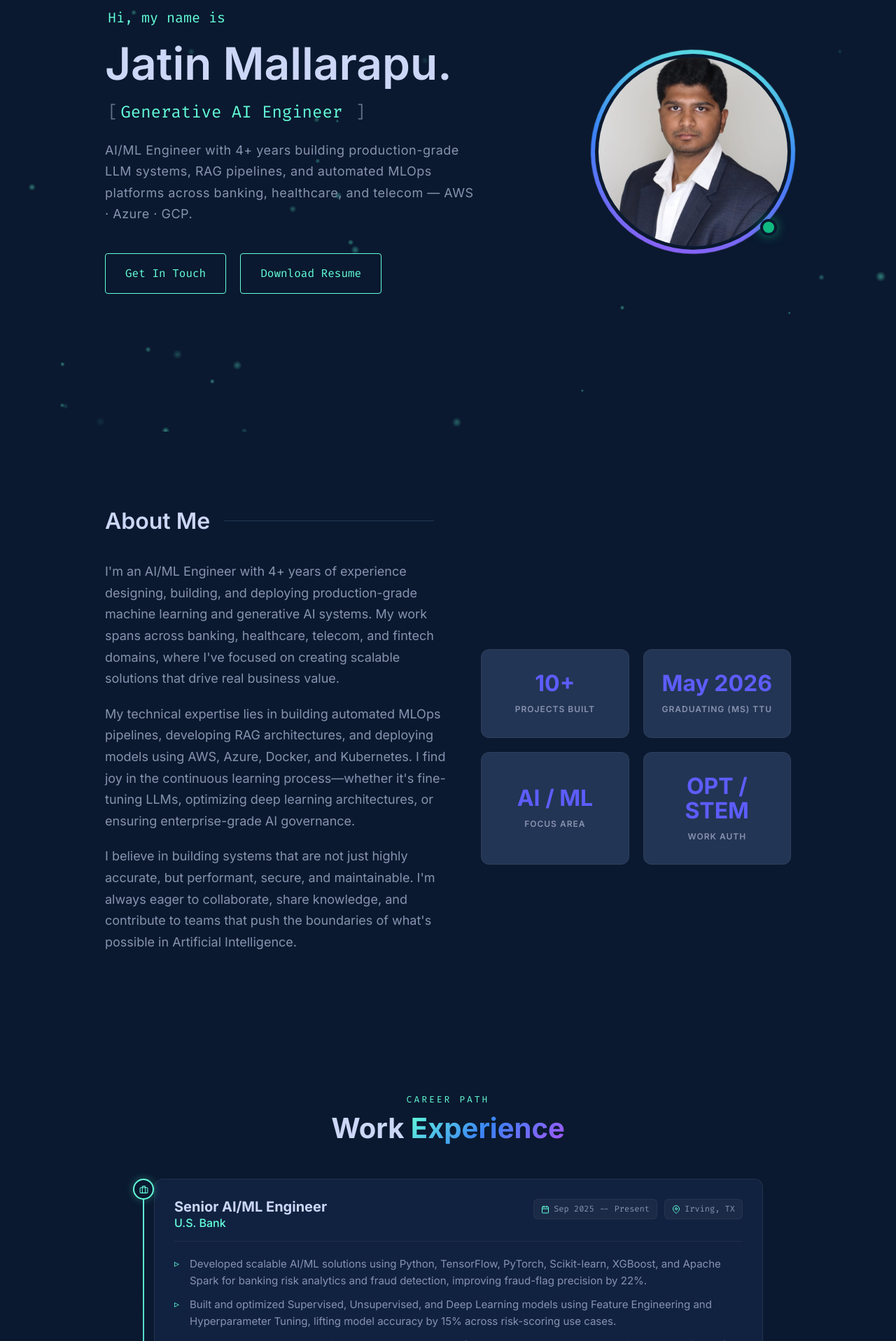
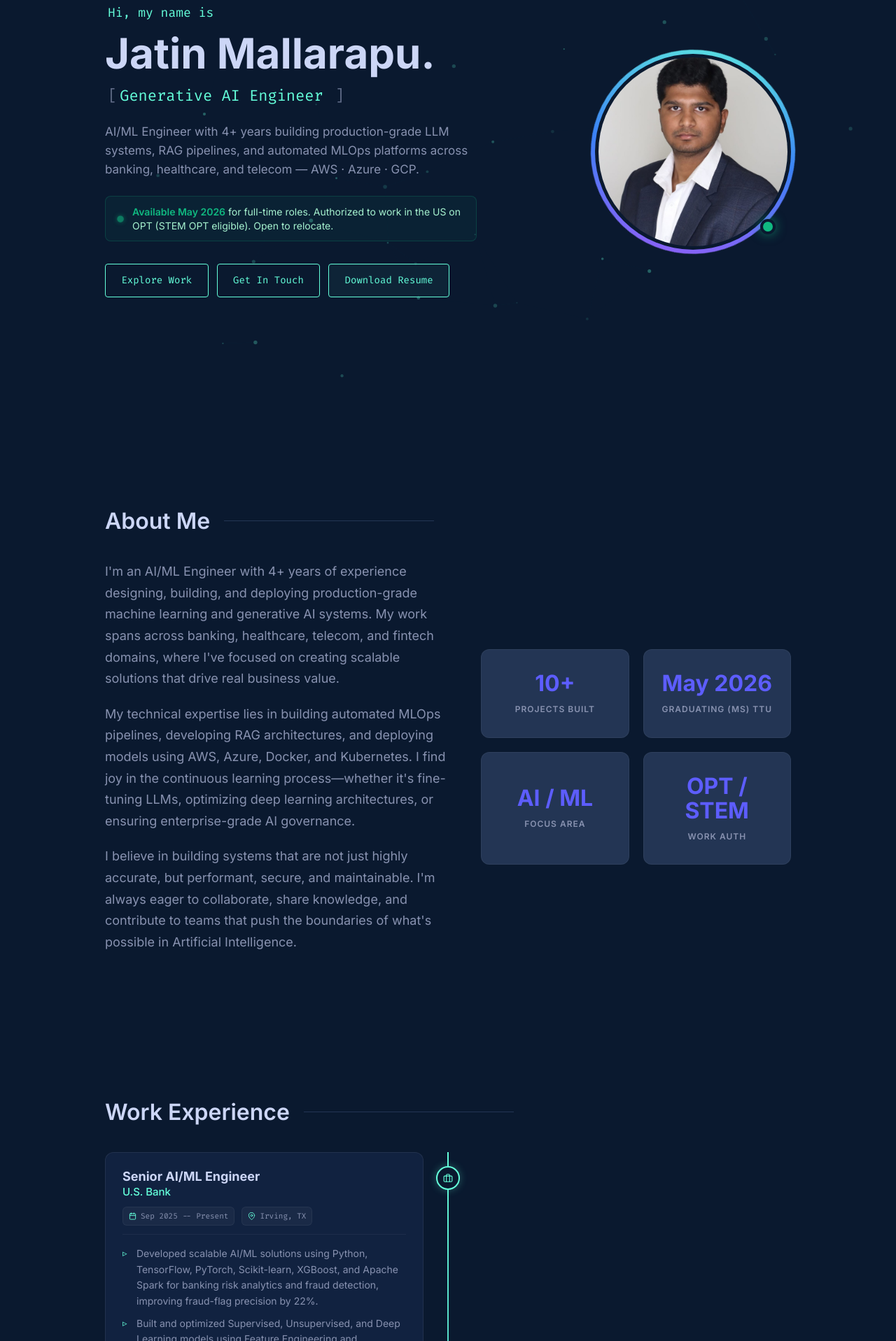
Before and after one commit to jatinmallarapu/portfolio, a React (Vite) app: page / in a window 1280 px wide. Shown: the part 183-2100 px from the top of the page at 70% size. Built offline with nearby package versions, Linux system fonts and the light colour scheme.

Commit message:
Update layout: 2-column home with availability status banner, alternating vertical experience timeline, improved high-contrast skill pills, left-aligned section titles, and drifting geometric node background

```diff
--- a/src/components/Experience.scss
+++ b/src/components/Experience.scss
@@ -2,42 +2,25 @@
   position: relative;
   z-index: 1;
 
-  .section-header {
-    margin-bottom: 50px;
-    text-align: center;
-
-    .subtitle {
-      font-family: var(--font-mono);
-      font-size: 13px;
-      text-transform: uppercase;
-      letter-spacing: 3px;
-      color: var(--accent);
-      margin-bottom: 8px;
-    }
-
-    .title {
-      font-size: clamp(28px, 4vw, 40px);
-      font-weight: 700;
-    }
-  }
-
   .timeline-container {
     position: relative;
-    max-width: 900px;
-    margin: 0 auto;
-    padding-left: 30px;
+    max-width: 1000px;
+    margin: 40px auto 0;
+    width: 100%;
 
     .timeline-line {
       position: absolute;
-      top: 15px;
-      bottom: 15px;
-      left: 14px;
+      top: 0;
+      bottom: 0;
+      left: 50%;
       width: 2px;
       background: linear-gradient(180deg, var(--accent) 0%, rgba(59, 130, 246, 0.4) 50%, rgba(35, 53, 84, 0.2) 100%);
+      transform: translateX(-50%);
     }
 
     .timeline-item {
       position: relative;
+      width: 50%;
       margin-bottom: 40px;
 
       &:last-child {
@@ -46,10 +29,9 @@
 
       .timeline-node {
         position: absolute;
-        left: -30px;
-        top: 0;
-        width: 30px;
-        height: 30px;
+        top: 20px;
+        width: 34px;
+        height: 34px;
         border-radius: 50%;
         background-color: var(--bg-primary);
         border: 2px solid var(--accent);
@@ -57,7 +39,7 @@
         display: flex;
         align-items: center;
         justify-content: center;
-        font-size: 13px;
+        font-size: 14px;
         z-index: 2;
         box-shadow: 0 0 12px rgba(100, 255, 218, 0.3);
       }
@@ -66,7 +48,7 @@
         background: var(--bg-secondary);
         border: 1px solid rgba(255, 255, 255, 0.07);
         border-radius: 12px;
-        padding: 28px;
+        padding: 24px;
         transition: all 0.3s ease;
 
         &:hover {
@@ -81,19 +63,19 @@
           align-items: flex-start;
           flex-wrap: wrap;
           gap: 12px;
-          margin-bottom: 20px;
-          padding-bottom: 16px;
+          margin-bottom: 16px;
+          padding-bottom: 12px;
           border-bottom: 1px solid rgba(255, 255, 255, 0.05);
 
           .job-role {
-            font-size: 20px;
+            font-size: 18px;
             font-weight: 700;
             color: var(--text-primary);
             margin-bottom: 4px;
           }
 
           .job-company {
-            font-size: 16px;
+            font-size: 15px;
             font-weight: 500;
             color: var(--accent);
           }
@@ -105,8 +87,8 @@
 
             .tag {
               font-family: var(--font-mono);
-              font-size: 12px;
-              padding: 4px 10px;
+              font-size: 11px;
+              padding: 4px 8px;
               border-radius: 6px;
               display: flex;
               align-items: center;
@@ -129,9 +111,9 @@
 
           li {
             position: relative;
-            padding-left: 22px;
+            padding-left: 20px;
             margin-bottom: 10px;
-            font-size: 15px;
+            font-size: 14px;
             color: var(--text-secondary);
             line-height: 1.6;
 
@@ -144,27 +126,71 @@
               position: absolute;
               left: 0;
               color: var(--accent);
-              font-size: 14px;
+              font-size: 13px;
             }
           }
+        }
+      }
+
+      /* Alternate placements */
+      &.left {
+        left: 0;
+        padding-right: 35px;
+
+        .timeline-node {
+          right: -17px;
+        }
+      }
+
+      &.right {
+        left: 50%;
+        padding-left: 35px;
+
+        .timeline-node {
+          left: -17px;
         }
       }
     }
   }
 
-  @media (max-width: 640px) {
+  @media (max-width: 868px) {
     .timeline-container {
-      padding-left: 20px;
+      padding-left: 25px;
 
-      .timeline-node {
-        left: -20px;
-        width: 24px;
-        height: 24px;
-        font-size: 11px;
+      .timeline-line {
+        left: 12px;
+        transform: none;
       }
 
-      .timeline-card {
-        padding: 20px;
+      .timeline-item {
+        width: 100%;
+        margin-bottom: 30px;
+
+        &.left {
+          padding-right: 0;
+          padding-left: 20px;
+
+          .timeline-node {
+            left: -22px;
+            right: auto;
+          }
+        }
+
+        &.right {
+          left: 0;
+          padding-left: 20px;
+
+          .timeline-node {
+            left: -22px;
+          }
+        }
+
+        .timeline-node {
+          width: 26px;
+          height: 26px;
+          font-size: 11px;
+          top: 15px;
+        }
       }
     }
   }
--- a/src/components/Experience.tsx
+++ b/src/components/Experience.tsx
@@ -7,27 +7,26 @@ import './Experience.scss';
 const Experience: React.FC = () => {
   return (
     <section id="experience" className="experience-section">
-      <motion.div
-        className="section-header"
+      <motion.h2
+        className="section-title"
         initial={{ opacity: 0, y: 20 }}
         whileInView={{ opacity: 1, y: 0 }}
         viewport={{ once: true }}
         transition={{ duration: 0.5 }}
       >
-        <p className="subtitle">Career Path</p>
-        <h2 className="title">Work <span className="gradient-text">Experience</span></h2>
-      </motion.div>
+        Work Experience
+      </motion.h2>
 
       <div className="timeline-container">
         <div className="timeline-line"></div>
         {resumeData.experience.map((job, i) => (
           <motion.div
             key={i}
-            className="timeline-item"
-            initial={{ opacity: 0, x: i % 2 === 0 ? -20 : 20 }}
-            whileInView={{ opacity: 1, x: 0 }}
+            className={`timeline-item ${i % 2 === 0 ? 'left' : 'right'}`}
+            initial={{ opacity: 0, y: 30 }}
+            whileInView={{ opacity: 1, y: 0 }}
             viewport={{ once: true }}
-            transition={{ duration: 0.5, delay: i * 0.15 }}
+            transition={{ duration: 0.5, delay: i * 0.1 }}
           >
             <div className="timeline-node">
               <FiBriefcase />
--- a/src/components/Hero.scss
+++ b/src/components/Hero.scss
@@ -20,23 +20,23 @@
     .greeting {
       color: var(--accent);
       font-family: var(--font-mono);
-      font-size: clamp(16px, 5vw, 20px);
+      font-size: clamp(14px, 5vw, 18px);
       font-weight: 400;
-      margin: 0 0 20px 4px;
+      margin: 0 0 15px 4px;
     }
 
     .name {
       margin: 0;
-      font-size: clamp(36px, 6vw, 64px);
-      font-weight: 600;
+      font-size: clamp(36px, 6vw, 60px);
+      font-weight: 700;
       color: var(--text-primary);
     }
 
     .role-box {
       font-family: var(--font-mono);
-      font-size: clamp(18px, 3.5vw, 24px);
+      font-size: clamp(16px, 3.5vw, 22px);
       color: var(--accent);
-      margin: 15px 0 20px 4px;
+      margin: 10px 0 20px 4px;
       display: flex;
       align-items: center;
 
@@ -58,23 +58,67 @@
     }
 
     .description {
-      margin: 20px 0 0;
+      margin: 15px 0 0;
       max-width: 600px;
       color: var(--text-secondary);
-      font-size: clamp(16px, 2.5vw, 18px);
+      font-size: clamp(15px, 2.5vw, 17px);
       font-weight: 400;
-      line-height: 1.7;
-      letter-spacing: 0.5px;
+      line-height: 1.6;
+    }
+
+    /* Professional Availability Alert Banner */
+    .availability-banner {
+      display: flex;
+      align-items: center;
+      gap: 12px;
+      background-color: rgba(16, 185, 129, 0.06);
+      border: 1px solid rgba(16, 185, 129, 0.2);
+      border-radius: 8px;
+      padding: 12px 16px;
+      margin-top: 24px;
+      max-width: 600px;
+      text-align: left;
+
+      .status-indicator {
+        width: 10px;
+        height: 10px;
+        border-radius: 50%;
+        background-color: #10b981;
+        box-shadow: 0 0 8px rgba(16, 185, 129, 0.8);
+        flex-shrink: 0;
+        animation: pulseStatus 2s infinite;
+      }
+
+      .availability-info {
+        font-size: 14px;
+        color: #a7f3d0;
+        line-height: 1.4;
+
+        strong {
+          color: #10b981;
+          font-weight: 600;
+        }
+      }
     }
 
     .hero-buttons {
       display: flex;
-      gap: 20px;
-      margin-top: 40px;
+      gap: 12px;
+      margin-top: 32px;
       flex-wrap: wrap;
 
       .hero-btn {
-        font-size: 16px;
+        font-size: 14px;
+        padding: 1rem 1.4rem;
+
+        &.download-btn {
+          background-color: rgba(100, 255, 218, 0.05);
+          border-color: var(--accent);
+
+          &:hover {
+            background-color: var(--accent-tint);
+          }
+        }
       }
     }
   }
@@ -117,12 +161,12 @@
         }
       }
 
-      .status-badge {
+      .status-badge-inner {
         position: absolute;
-        bottom: 20px;
-        right: 20px;
-        width: 24px;
-        height: 24px;
+        bottom: 22px;
+        right: 22px;
+        width: 22px;
+        height: 22px;
         border-radius: 50%;
         background-color: #10b981;
         border: 4px solid var(--bg-primary);
@@ -148,7 +192,7 @@
   @media (max-width: 768px) {
     .hero-content {
       grid-template-columns: 1fr;
-      gap: 50px;
+      gap: 40px;
     }
 
     .hero-visual {
@@ -172,3 +216,8 @@
   0%, 100% { opacity: 1; }
   50% { opacity: 0; }
 }
+
+@keyframes pulseStatus {
+  0%, 100% { opacity: 1; transform: scale(1); }
+  50% { opacity: 0.6; transform: scale(0.95); }
+}
--- a/src/components/Hero.tsx
+++ b/src/components/Hero.tsx
@@ -81,22 +81,38 @@ const Hero: React.FC = () => {
             </p>
           </motion.div>
 
+          {/* Official Availability Status Alert Banner */}
+          <motion.div
+            className="availability-banner"
+            initial={{ opacity: 0, y: 20 }}
+            animate={{ opacity: 1, y: 0 }}
+            transition={{ duration: 0.5, delay: 0.45 }}
+          >
+            <span className="status-indicator"></span>
+            <div className="availability-info">
+              <strong>Available May 2026</strong> for full-time roles. Authorized to work in the US on OPT (STEM OPT eligible). Open to relocate.
+            </div>
+          </motion.div>
+
           <motion.div
             initial={{ opacity: 0, y: 20 }}
             animate={{ opacity: 1, y: 0 }}
             transition={{ duration: 0.5, delay: 0.5 }}
             className="hero-buttons"
           >
+            <a href="#projects" className="btn hero-btn">
+              Explore Work
+            </a>
             <a href="#connect" className="btn hero-btn">
               Get In Touch
             </a>
-            <a href={`${import.meta.env.BASE_URL}JatinMallarapu_Resume.pdf`} target="_blank" rel="noreferrer" className="btn hero-btn">
+            <a href={`${import.meta.env.BASE_URL}JatinMallarapu_Resume.pdf`} target="_blank" rel="noreferrer" className="btn hero-btn download-btn">
               Download Resume
             </a>
           </motion.div>
         </div>
 
-        {/* Right Side: Photo with Spinning Ring and Status Badge */}
+        {/* Right Side: Middle-aligned Circular Avatar with Spinning Ring & Status Badge */}
         <motion.div
           className="hero-visual"
           initial={{ opacity: 0, scale: 0.8 }}
@@ -108,7 +124,7 @@ const Hero: React.FC = () => {
             <div className="avatar-inner">
               <img src={heroProfile} alt={resumeData.name} className="avatar-img" />
             </div>
-            <div className="status-badge" title="Open to Opportunities"></div>
+            <div className="status-badge-inner" title="Open to Work"></div>
           </div>
         </motion.div>
       </div>
--- a/src/components/ParticleBackground.tsx
+++ b/src/components/ParticleBackground.tsx
@@ -1,14 +1,14 @@
 import React, { useEffect, useRef } from 'react';
 import './ParticleBackground.scss';
 
-interface Star {
+interface Node {
   x: number;
   y: number;
-  size: number;
-  speedX: number;
-  speedY: number;
+  targetX: number;
+  targetY: number;
+  radius: number;
   opacity: number;
-  direction: number;
+  speed: number;
 }
 
 const ParticleBackground: React.FC = () => {
@@ -33,56 +33,60 @@ const ParticleBackground: React.FC = () => {
 
     window.addEventListener('resize', handleResize);
 
-    // Create soft drifting stars/orbs
-    const starCount = Math.min(Math.floor((width * height) / 18000), 50);
-    const stars: Star[] = [];
+    // Create drifting abstract geometry node structure
+    const nodeCount = 35;
+    const nodes: Node[] = [];
 
-    for (let i = 0; i < starCount; i++) {
-      stars.push({
+    for (let i = 0; i < nodeCount; i++) {
+      nodes.push({
         x: Math.random() * width,
         y: Math.random() * height,
-        size: Math.random() * 3 + 1, // larger soft orbs
-        speedX: (Math.random() - 0.5) * 0.15, // very slow drift
-        speedY: (Math.random() - 0.5) * 0.15,
-        opacity: Math.random() * 0.4 + 0.1,
-        direction: Math.random() > 0.5 ? 1 : -1,
+        targetX: Math.random() * width,
+        targetY: Math.random() * height,
+        radius: Math.random() * 2 + 1,
+        opacity: Math.random() * 0.3 + 0.1,
+        speed: Math.random() * 0.002 + 0.0005,
       });
     }
 
     const render = () => {
       ctx.clearRect(0, 0, width, height);
 
-      // Draw soft drifting orbs
-      for (let i = 0; i < stars.length; i++) {
-        const s = stars[i];
+      // Draw modern drifting geometry
+      for (let i = 0; i < nodes.length; i++) {
+        const n = nodes[i];
 
-        // Update position
-        s.x += s.speedX;
-        s.y += s.speedY;
+        // Linear interpolation towards targets for extremely smooth movement
+        n.x += (n.targetX - n.x) * n.speed;
+        n.y += (n.targetY - n.y) * n.speed;
 
-        // Pulsate opacity slightly
-        s.opacity += 0.003 * s.direction;
-        if (s.opacity > 0.6) {
-          s.direction = -1;
-        } else if (s.opacity < 0.1) {
-          s.direction = 1;
+        // If close to target, pick another target
+        const distToTarget = Math.hypot(n.targetX - n.x, n.targetY - n.y);
+        if (distToTarget < 50) {
+          n.targetX = Math.random() * width;
+          n.targetY = Math.random() * height;
         }
 
-        // Wrap around edges
-        if (s.x < 0) s.x = width;
-        if (s.x > width) s.x = 0;
-        if (s.y < 0) s.y = height;
-        if (s.y > height) s.y = 0;
+        // Draw soft nodes
+        ctx.beginPath();
+        ctx.arc(n.x, n.y, n.radius, 0, Math.PI * 2);
+        ctx.fillStyle = `rgba(100, 255, 218, ${n.opacity})`;
+        ctx.fill();
 
-        // Draw orb with gradient shadow
-        const gradient = ctx.createRadialGradient(s.x, s.y, 0, s.x, s.y, s.size * 2);
-        gradient.addColorStop(0, `rgba(100, 255, 218, ${s.opacity})`);
-        gradient.addColorStop(1, `rgba(100, 255, 218, 0)`);
-
-        ctx.beginPath();
-        ctx.arc(s.x, s.y, s.size * 2, 0, Math.PI * 2);
-        ctx.fillStyle = gradient;
-        ctx.fill();
+        // Draw light connecting webs to adjacent nodes with no duplicate lines
+        for (let j = i + 1; j < nodes.length; j++) {
+          const n2 = nodes[j];
+          const dist = Math.hypot(n.x - n2.x, n.y - n2.y);
+          if (dist < 180) {
+            ctx.beginPath();
+            ctx.moveTo(n.x, n.y);
+            ctx.lineTo(n2.x, n2.y);
+            const lineAlpha = (1 - dist / 180) * 0.06;
+            ctx.strokeStyle = `rgba(100, 255, 218, ${lineAlpha})`;
+            ctx.lineWidth = 0.5;
+            ctx.stroke();
+          }
+        }
       }
 
       animationFrameId = requestAnimationFrame(render);
```
Also changed, not shown: src/components/Skills.scss (+11 -28 lines), src/components/Skills.tsx (+5 -6 lines).
